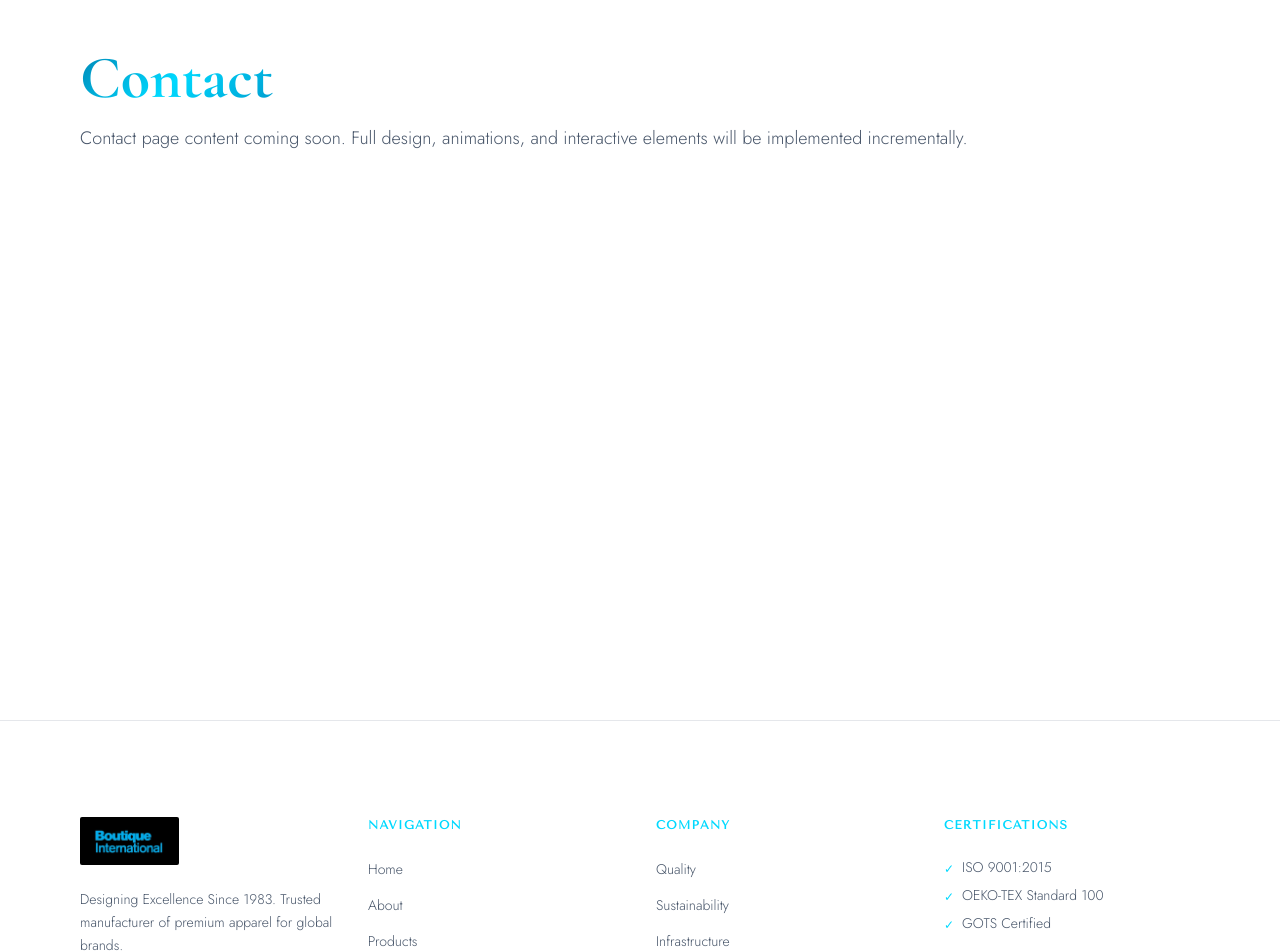
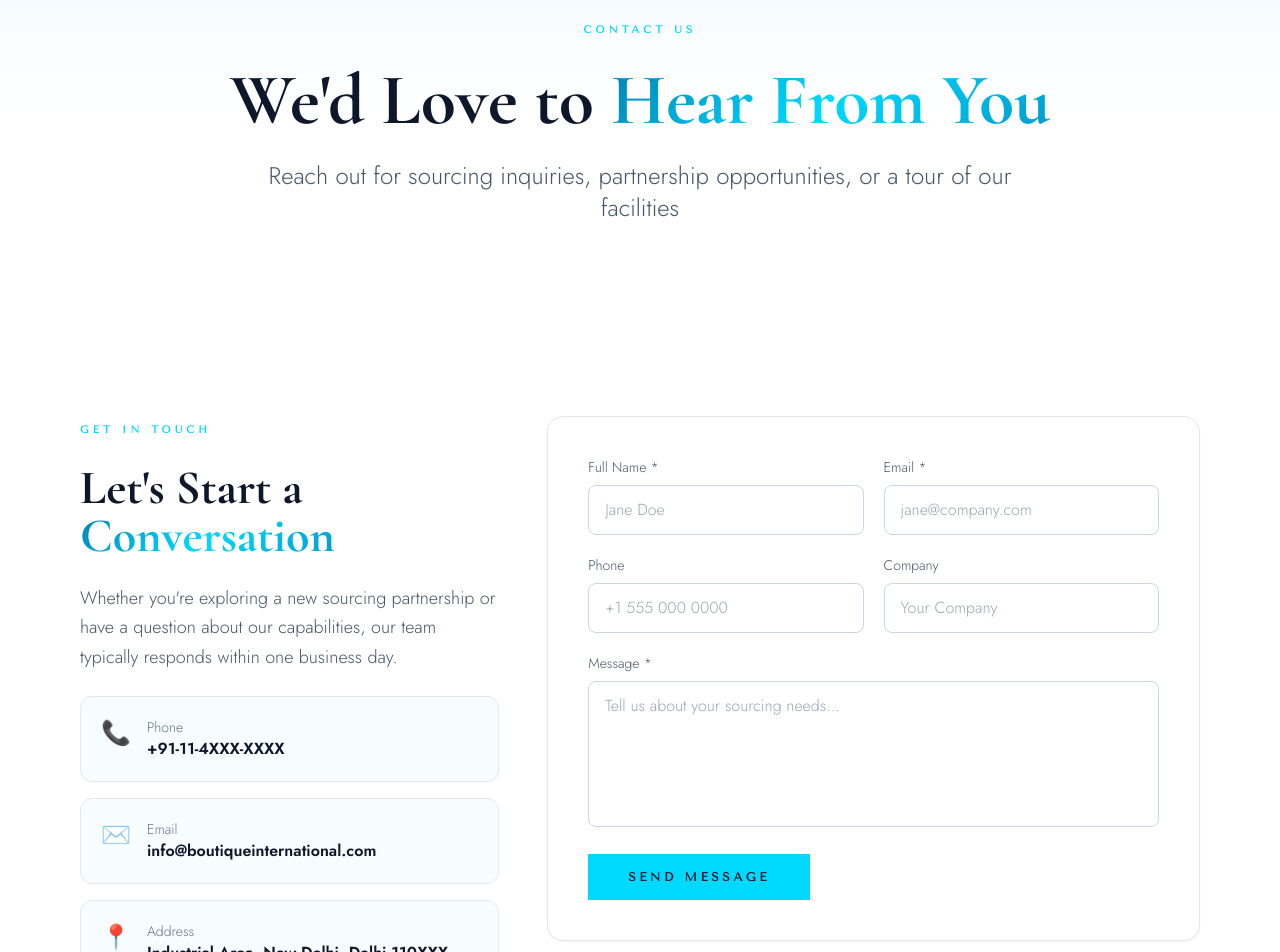
Before and after one commit to AGreatDev-coder/boutiqueintl-local, a React (Vite) app: page /contact in a window 1280 px wide. Shown: the part 160-1112 px from the top of the page. Built offline with nearby package versions, Linux system fonts and the light colour scheme; a web font is replaced by a local one.

Commit message:
Add contact form and update website structure

```diff
--- /dev/null
+++ b/src/components/sections/ContactForm.jsx
@@ -0,0 +1,162 @@
+import { useState } from 'react'
+import { motion } from 'framer-motion'
+import { COMPANY } from '../../data/siteData'
+
+export default function ContactForm() {
+  const [form, setForm] = useState({ name: '', email: '', phone: '', company: '', message: '' })
+  const [status, setStatus] = useState('idle') // idle | submitting | submitted
+  const [error, setError] = useState('')
+
+  const containerVariants = {
+    hidden: { opacity: 0 },
+    visible: { opacity: 1, transition: { staggerChildren: 0.1, delayChildren: 0.2 } },
+  }
+  const itemVariants = {
+    hidden: { opacity: 0, y: 20 },
+    visible: { opacity: 1, y: 0, transition: { duration: 0.6 } },
+  }
+
+  const handleChange = (e) => {
+    setForm({ ...form, [e.target.name]: e.target.value })
+  }
+
+  const handleSubmit = (e) => {
+    e.preventDefault()
+    if (!form.name.trim() || !form.email.trim() || !form.message.trim()) {
+      setError('Please fill in your name, email and message.')
+      return
+    }
+    setError('')
+    setStatus('submitting')
+    // No backend is connected yet — this simulates a submission.
+    setTimeout(() => {
+      setStatus('submitted')
+      setForm({ name: '', email: '', phone: '', company: '', message: '' })
+    }, 900)
+  }
+
+  const infoItems = [
+    { icon: '📞', label: 'Phone', value: COMPANY.phone },
+    { icon: '✉️', label: 'Email', value: COMPANY.email },
+    {
+      icon: '📍',
+      label: 'Address',
+      value: `${COMPANY.address.line1}, ${COMPANY.address.city}, ${COMPANY.address.state} ${COMPANY.address.pin}, ${COMPANY.address.country}`,
+    },
+  ]
+
+  return (
+    <section className="bg-white py-24 relative overflow-hidden">
+      <div className="absolute top-0 left-0 w-96 h-96 bg-cyan-100/20 rounded-full blur-3xl -z-10" />
+      <div className="absolute bottom-0 right-0 w-80 h-80 bg-blue-100/15 rounded-full blur-3xl -z-10" />
+
+      <motion.div
+        className="container-bipl grid grid-cols-1 lg:grid-cols-5 gap-12"
+        variants={containerVariants}
+        initial="hidden"
+        whileInView="visible"
+        viewport={{ once: true, amount: 0.15 }}
+      >
+        {/* Contact Info */}
+        <motion.div variants={itemVariants} className="lg:col-span-2 space-y-6">
+          <span className="section-label">Get In Touch</span>
+          <h2 className="text-4xl lg:text-5xl font-display font-bold text-slate-900 mt-4 mb-6">
+            Let's Start a <span className="text-cyan-gradient">Conversation</span>
+          </h2>
+          <p className="text-lg text-slate-600 mb-8 leading-relaxed">
+            Whether you're exploring a new sourcing partnership or have a question about our
+            capabilities, our team typically responds within one business day.
+          </p>
+
+          <div className="space-y-4">
+            {infoItems.map((item) => (
+              <motion.div
+                key={item.label}
+                variants={itemVariants}
+                className="flex items-start gap-4 bg-cyan-50/50 rounded-xl p-5 border border-cyan-200/50 hover:border-cyan-bright/60 transition-all duration-300"
+              >
+                <div className="text-2xl">{item.icon}</div>
+                <div>
+                  <div className="text-sm text-slate-500">{item.label}</div>
+                  <div className="text-base font-semibold text-slate-900">{item.value}</div>
+                </div>
+              </motion.div>
+            ))}
+          </div>
+        </motion.div>
+
+        {/* Contact Form */}
+        <motion.div variants={itemVariants} className="lg:col-span-3">
+          <form
+            onSubmit={handleSubmit}
+            className="bg-white rounded-2xl p-8 lg:p-10 border border-cyan-200/50 shadow-sm space-y-5"
+          >
+            <div className="grid grid-cols-1 sm:grid-cols-2 gap-5">
+              <div>
+                <label htmlFor="name" className="block text-sm text-slate-600 mb-2">Full Name *</label>
+                <input
+                  id="name" name="name" type="text" value={form.name} onChange={handleChange}
+                  className="w-full px-4 py-3 rounded-lg border border-slate-300 focus:border-cyan-bright focus:outline-none focus:ring-2 focus:ring-cyan-bright/20 transition-all"
+                  placeholder="Jane Doe"
+                />
+              </div>
+              <div>
+                <label htmlFor="email" className="block text-sm text-slate-600 mb-2">Email *</label>
+                <input
+                  id="email" name="email" type="email" value={form.email} onChange={handleChange}
+                  className="w-full px-4 py-3 rounded-lg border border-slate-300 focus:border-cyan-bright focus:outline-none focus:ring-2 focus:ring-cyan-bright/20 transition-all"
+                  placeholder="jane@company.com"
+                />
+              </div>
+            </div>
+
+            <div className="grid grid-cols-1 sm:grid-cols-2 gap-5">
+              <div>
+                <label htmlFor="phone" className="block text-sm text-slate-600 mb-2">Phone</label>
+                <input
+                  id="phone" name="phone" type="tel" value={form.phone} onChange={handleChange}
+                  className="w-full px-4 py-3 rounded-lg border border-slate-300 focus:border-cyan-bright focus:outline-none focus:ring-2 focus:ring-cyan-bright/20 transition-all"
+                  placeholder="+1 555 000 0000"
+                />
+              </div>
+              <div>
+                <label htmlFor="company" className="block text-sm text-slate-600 mb-2">Company</label>
+                <input
+                  id="company" name="company" type="text" value={form.company} onChange={handleChange}
+                  className="w-full px-4 py-3 rounded-lg border border-slate-300 focus:border-cyan-bright focus:outline-none focus:ring-2 focus:ring-cyan-bright/20 transition-all"
+                  placeholder="Your Company"
+                />
+              </div>
+            </div>
+
+            <div>
+              <label htmlFor="message" className="block text-sm text-slate-600 mb-2">Message *</label>
+              <textarea
+                id="message" name="message" rows="5" value={form.message} onChange={handleChange}
+                className="w-full px-4 py-3 rounded-lg border border-slate-300 focus:border-cyan-bright focus:outline-none focus:ring-2 focus:ring-cyan-bright/20 transition-all resize-none"
+                placeholder="Tell us about your sourcing needs..."
+              />
+            </div>
+
+            {error && <p className="text-sm text-red-500">{error}</p>}
+            {status === 'submitted' && (
+              <p className="text-sm text-cyan-dark font-semibold">
+                Thank you — your message has been received. Our team will reach out shortly.
+              </p>
+            )}
+
+            <motion.button
+              type="submit"
+              disabled={status === 'submitting'}
+              className="btn-cyan w-full sm:w-auto disabled:opacity-60"
+              whileHover={{ scale: status === 'submitting' ? 1 : 1.03 }}
+              whileTap={{ scale: status === 'submitting' ? 1 : 0.98 }}
+            >
+              {status === 'submitting' ? 'Sending...' : 'Send Message'}
+            </motion.button>
+          </form>
+        </motion.div>
+      </motion.div>
+    </section>
+  )
+}
--- a/src/pages/Contact.jsx
+++ b/src/pages/Contact.jsx
@@ -1,27 +1,36 @@
 import { motion } from 'framer-motion'
+import ContactForm from '../components/sections/ContactForm'
 
 export default function Contact() {
   return (
     <motion.div
-      className="min-h-screen pt-32 pb-16 bg-white"
       initial={{ opacity: 0 }}
       animate={{ opacity: 1 }}
       exit={{ opacity: 0 }}
     >
-      <div className="container-bipl">
+      {/* Hero Section */}
+      <section className="bg-gradient-to-b from-cyan-50 via-white to-white py-24 relative overflow-hidden">
+        <div className="absolute top-0 right-0 w-96 h-96 bg-cyan-100/20 rounded-full blur-3xl -z-10" />
+        <div className="absolute top-20 left-0 w-80 h-80 bg-blue-100/15 rounded-full blur-3xl -z-10" />
+
         <motion.div
-          initial={{ opacity: 0, y: 30 }}
+          className="container-bipl text-center"
+          initial={{ opacity: 0, y: 20 }}
           animate={{ opacity: 1, y: 0 }}
-          transition={{ duration: 0.8 }}
+          transition={{ duration: 0.6 }}
         >
-          <h1 className="text-6xl font-display font-bold text-slate-900 mb-4">
-            <span className="text-cyan-gradient">Contact</span>
+          <span className="section-label">Contact Us</span>
+          <h1 className="text-6xl lg:text-7xl font-display font-bold mt-6 mb-6 text-slate-900">
+            We'd Love to <span className="text-cyan-gradient">Hear From You</span>
           </h1>
-          <p className="text-slate-600 text-lg">
-            Contact page content coming soon. Full design, animations, and interactive elements will be implemented incrementally.
+          <p className="text-2xl text-slate-600 max-w-3xl mx-auto">
+            Reach out for sourcing inquiries, partnership opportunities, or a tour of our facilities
           </p>
         </motion.div>
-      </div>
+      </section>
+
+      {/* Contact Info + Form */}
+      <ContactForm />
     </motion.div>
   )
 }
```
